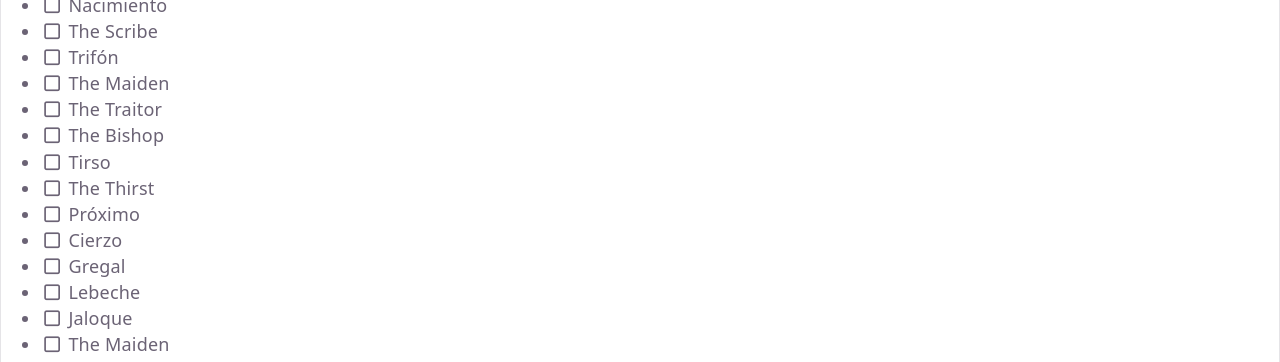
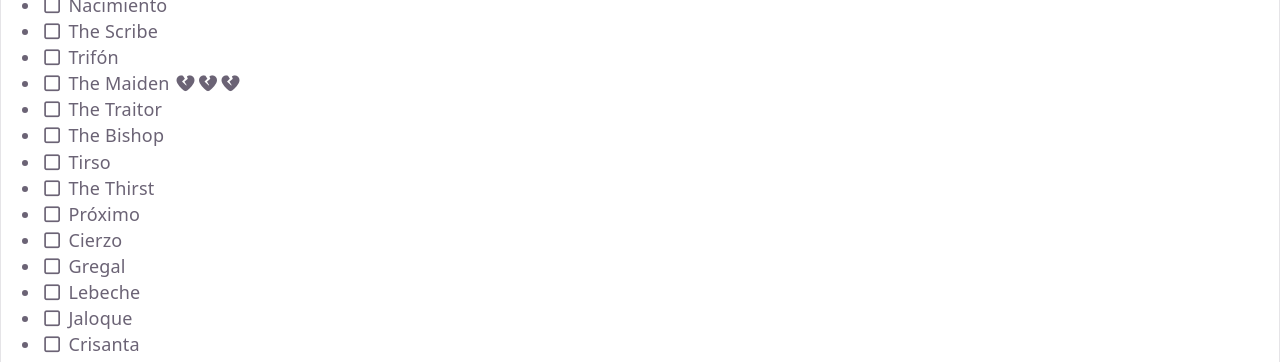
Before and after one commit to The-Black-Lodge/blasphemous2-save-analyzer, a React (Vite) app: page / in a window 1280 px wide. Shown: the part 1143-1505 px from the top of the page. Built offline with nearby package versions, Linux system fonts and the light colour scheme.

Commit message:
handle special cases of burnt figures/maiden

```diff
--- a/src/components/Altar.tsx
+++ b/src/components/Altar.tsx
@@ -1,10 +1,55 @@
 import b2data from "../data/b2data.json"
 import { useSave } from "./SaveContext"
+import {
+  getEnvoyChain,
+  getHiddenChainSources,
+  getHighestAcquiredChainIndex,
+  getMaidenChain,
+  getMaidenChainRepairLevel,
+  isChainAcquired,
+} from "../utils/figureChains"
 
 interface FigureItem {
   item?: {
     name?: string
   }
+}
+
+const MAIDEN_UNWAVERING_SOURCE = "FG36"
+const hiddenChainSources = getHiddenChainSources()
+const maidenChain = getMaidenChain()
+const figureBySource = new Map(
+  b2data.figures.map((figure) => [figure.source, figure]),
+)
+
+function MaidenLabel({ chainIndex }: { chainIndex: number | null }) {
+  if (chainIndex === maidenChain.sources.length - 1) {
+    return (
+      <>
+        {figureBySource.get(MAIDEN_UNWAVERING_SOURCE)?.caption.en ??
+          "The Unwavering One"}{" "}
+        <i className="fa-solid fa-star"></i>
+      </>
+    )
+  }
+
+  const repairs =
+    chainIndex === null ? 0 : getMaidenChainRepairLevel(chainIndex)
+
+  return (
+    <>
+      The Maiden{" "}
+      {Array.from({ length: repairs }, (_, index) => (
+        <i key={`heart-${index}`} className="fa-solid fa-heart"></i>
+      ))}
+      {Array.from({ length: 3 - repairs }, (_, index) => (
+        <i
+          key={`heart-crack-${index}`}
+          className="fa-solid fa-heart-crack"
+        ></i>
+      ))}
+    </>
+  )
 }
 
 export default function Altar() {
@@ -21,7 +66,54 @@ export default function Altar() {
 
   return (
     <ul>
-      {b2data.figures.map((figure) => (
+      {b2data.figures.map((figure) => {
+        if (hiddenChainSources.has(figure.source)) {
+          return null
+        }
+
+        if (figure.source === maidenChain.displaySource) {
+          const chainIndex = getHighestAcquiredChainIndex(maidenChain, acquired)
+
+          return (
+            <li key={figure.source}>
+              <i
+                className={
+                  isChainAcquired(maidenChain, acquired)
+                    ? "fa-regular fa-square-check"
+                    : "fa-regular fa-square"
+                }
+              ></i>{" "}
+              <MaidenLabel chainIndex={chainIndex} />
+            </li>
+          )
+        }
+
+        const envoyChain = getEnvoyChain(figure.source)
+        if (envoyChain) {
+          const burntSource = envoyChain.sources[1]
+          const isBurnt = acquired.has(burntSource)
+
+          return (
+            <li key={figure.source}>
+              <i
+                className={
+                  isChainAcquired(envoyChain, acquired)
+                    ? "fa-regular fa-square-check"
+                    : "fa-regular fa-square"
+                }
+              ></i>{" "}
+              {figure.caption.en}
+              {isBurnt ? (
+                <>
+                  {" "}
+                  <i className="fa-solid fa-fire"></i>
+                </>
+              ) : null}
+            </li>
+          )
+        }
+
+        return (
           <li key={figure.source}>
             <i
               className={
@@ -32,7 +124,8 @@ export default function Altar() {
             ></i>{" "}
             {figure.caption.en}
           </li>
-      ))}
+        )
+      })}
     </ul>
   )
 }
--- /dev/null
+++ b/src/data/figure-chains.json
@@ -0,0 +1,12 @@
+{
+  "maiden": {
+    "displaySource": "FG24",
+    "sources": ["FG24", "FG37", "FG34", "FG38", "FG35", "FG39", "FG36"]
+  },
+  "envoys": [
+    { "displaySource": "FG30", "sources": ["FG30", "FG40"] },
+    { "displaySource": "FG31", "sources": ["FG31", "FG41"] },
+    { "displaySource": "FG32", "sources": ["FG32", "FG42"] },
+    { "displaySource": "FG33", "sources": ["FG33", "FG43"] }
+  ]
+}
--- /dev/null
+++ b/src/utils/figureChains.ts
@@ -0,0 +1,106 @@
+import figureChainsJson from "../data/figure-chains.json"
+
+export interface FigureChain {
+  displaySource: string
+  sources: string[]
+}
+
+interface FigureChainsData {
+  maiden: FigureChain
+  envoys: FigureChain[]
+}
+
+const figureChains = figureChainsJson as FigureChainsData
+
+export const MAIDEN_CHAIN = figureChains.maiden.sources
+export const ENVOY_CHAINS = figureChains.envoys
+
+const chainByMember = new Map<string, FigureChain>()
+
+for (const source of figureChains.maiden.sources) {
+  chainByMember.set(source, figureChains.maiden)
+}
+
+for (const chain of figureChains.envoys) {
+  for (const source of chain.sources) {
+    chainByMember.set(source, chain)
+  }
+}
+
+export function getMaidenChain(): FigureChain {
+  return figureChains.maiden
+}
+
+export function getMaidenChainIndex(source: string): number | null {
+  const index = figureChains.maiden.sources.indexOf(source)
+  return index === -1 ? null : index
+}
+
+export function isMaidenChainMember(source: string): boolean {
+  return figureChains.maiden.sources.includes(source)
+}
+
+export function getFigureChain(source: string): FigureChain | null {
+  return chainByMember.get(source) ?? null
+}
+
+export function getFigureChainIndex(source: string): number | null {
+  const chain = chainByMember.get(source)
+  if (!chain) return null
+  const index = chain.sources.indexOf(source)
+  return index === -1 ? null : index
+}
+
+const envoyByDisplaySource = new Map(
+  figureChains.envoys.map((chain) => [chain.displaySource, chain]),
+)
+
+export function getMaidenChainRepairLevel(chainIndex: number): number {
+  return Math.floor(chainIndex / 2)
+}
+
+export function getHiddenChainSources(): Set<string> {
+  const hidden = new Set<string>()
+
+  for (const source of figureChains.maiden.sources) {
+    if (source !== figureChains.maiden.displaySource) {
+      hidden.add(source)
+    }
+  }
+
+  for (const chain of figureChains.envoys) {
+    for (const source of chain.sources) {
+      if (source !== chain.displaySource) {
+        hidden.add(source)
+      }
+    }
+  }
+
+  return hidden
+}
+
+export function getEnvoyChain(displaySource: string): FigureChain | null {
+  return envoyByDisplaySource.get(displaySource) ?? null
+}
+
+export function getHighestAcquiredChainIndex(
+  chain: FigureChain,
+  acquired: Set<string>,
+): number | null {
+  let highest: number | null = null
+
+  for (let i = 0; i < chain.sources.length; i++) {
+    if (acquired.has(chain.sources[i])) {
+      highest = i
+    }
+  }
+
+  return highest
+}
+
+export function isChainAcquired(
+  chain: FigureChain,
+  acquired: Set<string>,
+): boolean {
+  return chain.sources.some((source) => acquired.has(source))
+}
```
Lines whose indentation alone changed are shown as unchanged.
